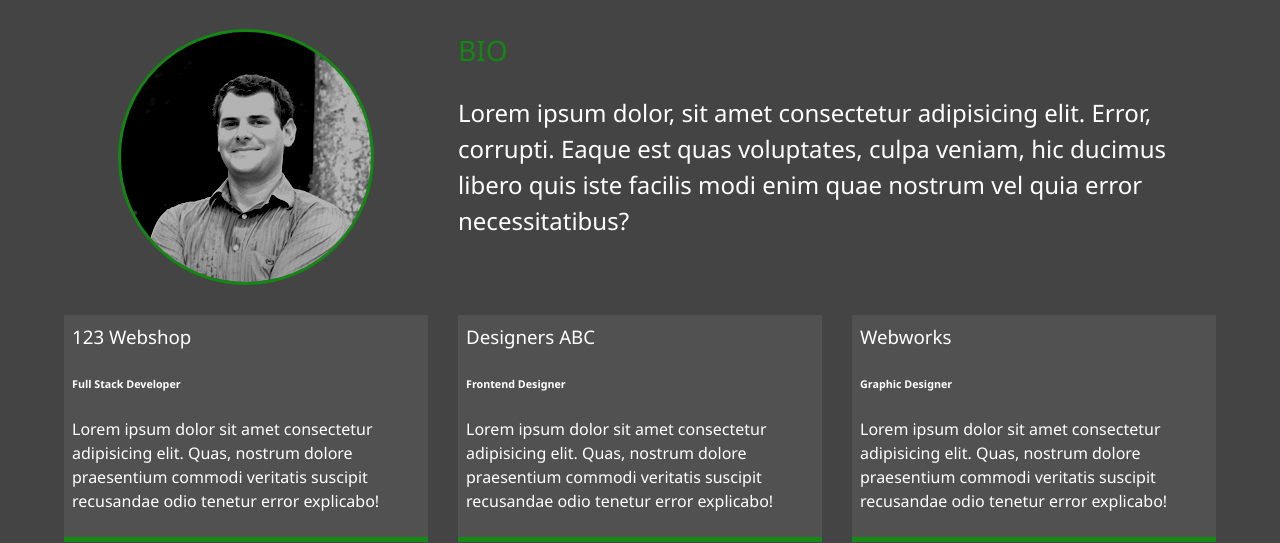
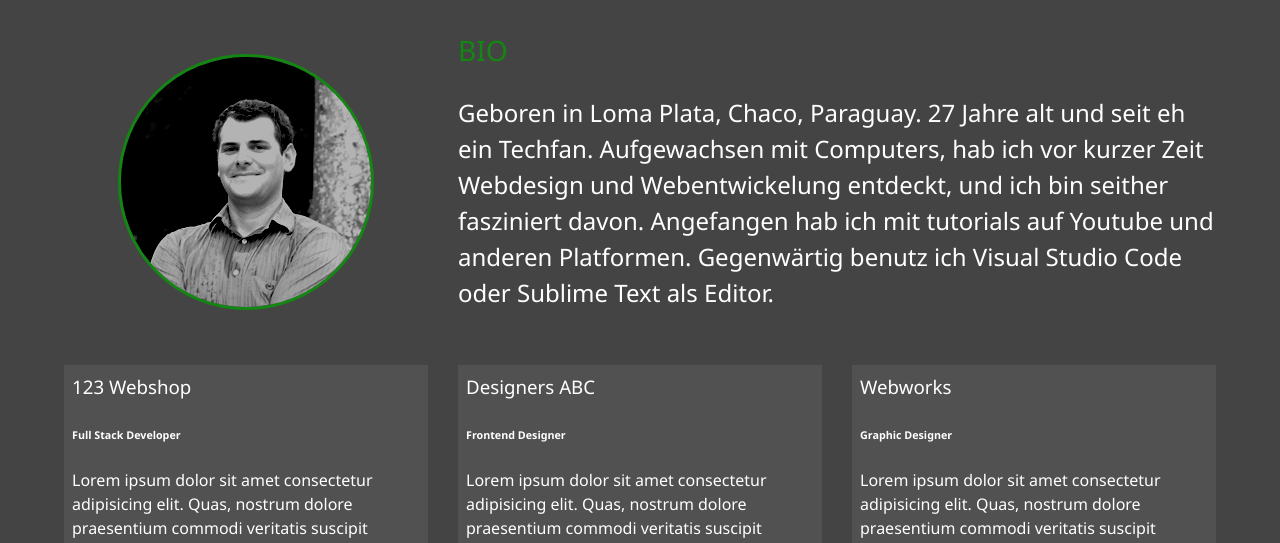
Before and after one commit to patriklionel/my_portfolio, a website: page dist/about_de.html in a window 1280 px wide. Shown: the part 253-796 px from the top of the page. Drawn offline with Linux system fonts and the light colour scheme.

Commit message:
work on german versión

```diff
--- a/dist/about_de.html
+++ b/dist/about_de.html
@@ -63,10 +63,12 @@
         <div class="bio">
           <h3 class="text-secondary">BIO</h3>
           <p>
-            Lorem ipsum dolor, sit amet consectetur adipisicing elit. Error,
-            corrupti. Eaque est quas voluptates, culpa veniam, hic ducimus
-            libero quis iste facilis modi enim quae nostrum vel quia error
-            necessitatibus?
+            Geboren in Loma Plata, Chaco, Paraguay. 27 Jahre alt und seit eh ein
+            Techfan. Aufgewachsen mit Computers, hab ich vor kurzer Zeit
+            Webdesign und Webentwickelung entdeckt, und ich bin seither
+            fasziniert davon. Angefangen hab ich mit tutorials auf Youtube und
+            anderen Platformen. Gegenwärtig benutz ich Visual Studio Code oder
+            Sublime Text als Editor.
           </p>
         </div>
         <div class="job job-1">
```
